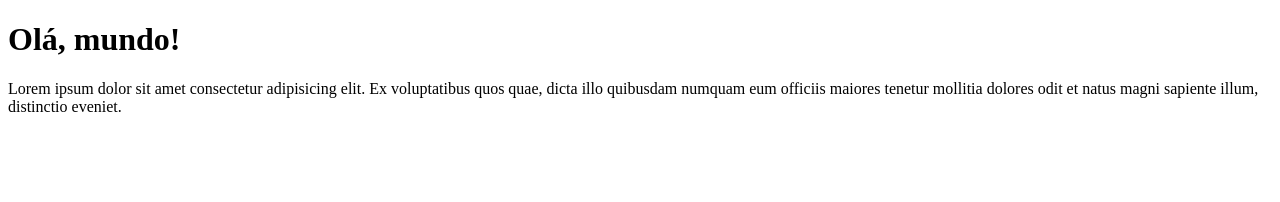
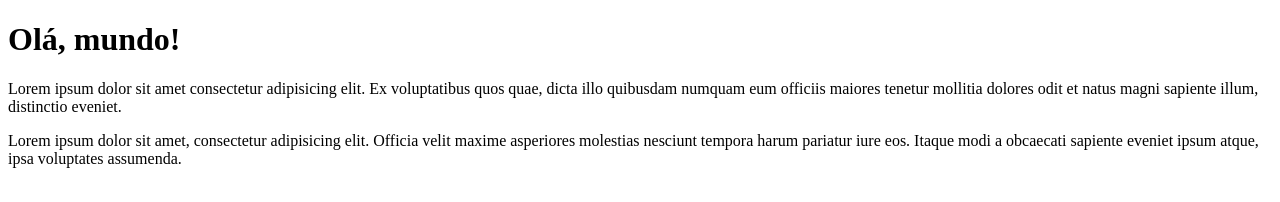
Before and after one commit to LeonardoTS-ETEC-Barueri/Ola-Mundo, a plain HTML site: page site-exemplo/index.html in a window 1280 px wide. Drawn offline with Linux system fonts and the light colour scheme.

Commit message:
Adicionei um parágrafo

```diff
--- a/site-exemplo/index.html
+++ b/site-exemplo/index.html
@@ -8,5 +8,6 @@
     <body>
         <h1>Olá, mundo!</h1>
         <p>Lorem ipsum dolor sit amet consectetur adipisicing elit. Ex voluptatibus quos quae, dicta illo quibusdam numquam eum officiis maiores tenetur mollitia dolores odit et natus magni sapiente illum, distinctio eveniet.</p>
+        <p>Lorem ipsum dolor sit amet, consectetur adipisicing elit. Officia velit maxime asperiores molestias nesciunt tempora harum pariatur iure eos. Itaque modi a obcaecati sapiente eveniet ipsum atque, ipsa voluptates assumenda.</p>
     </body>
 </html>
```
